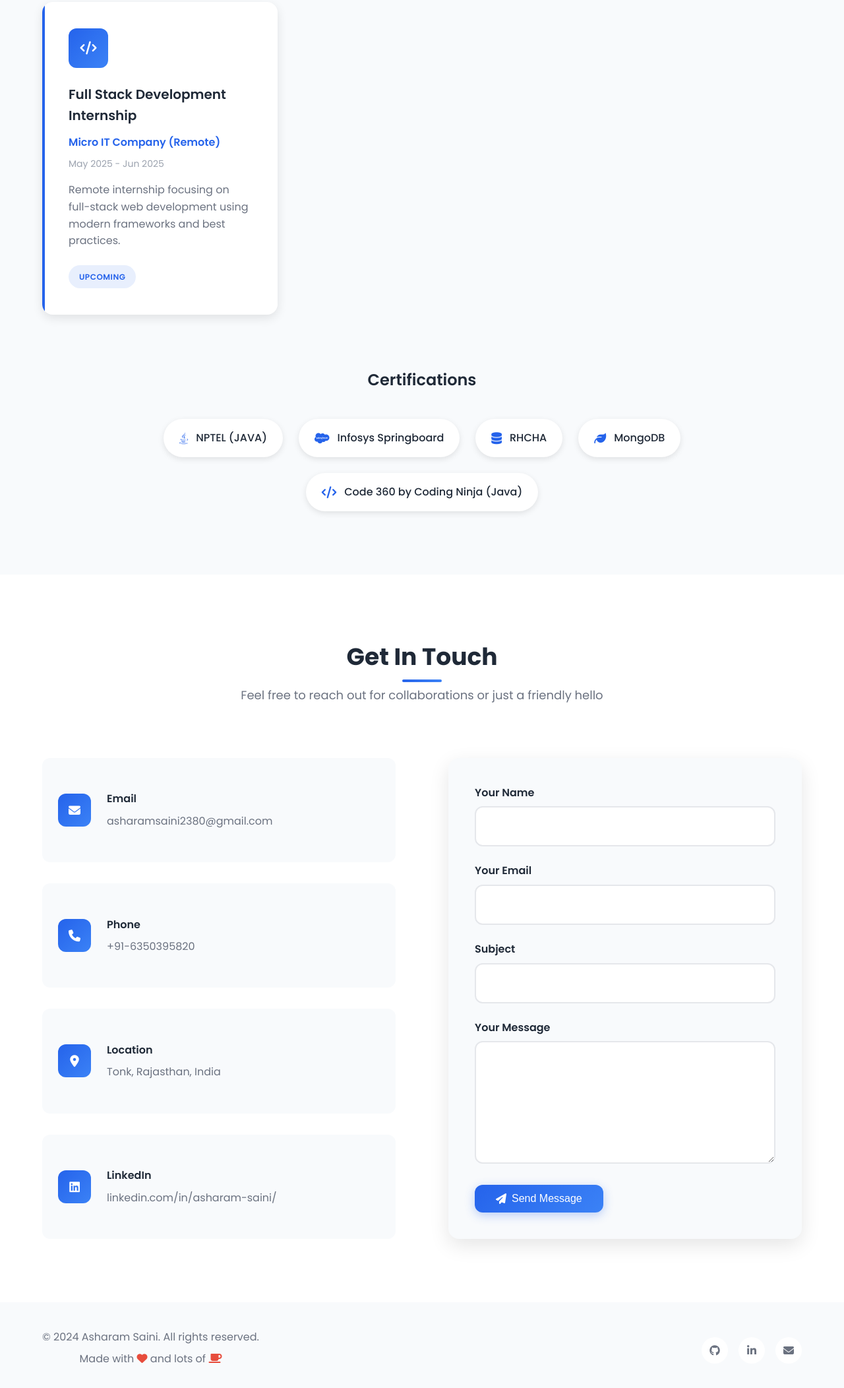
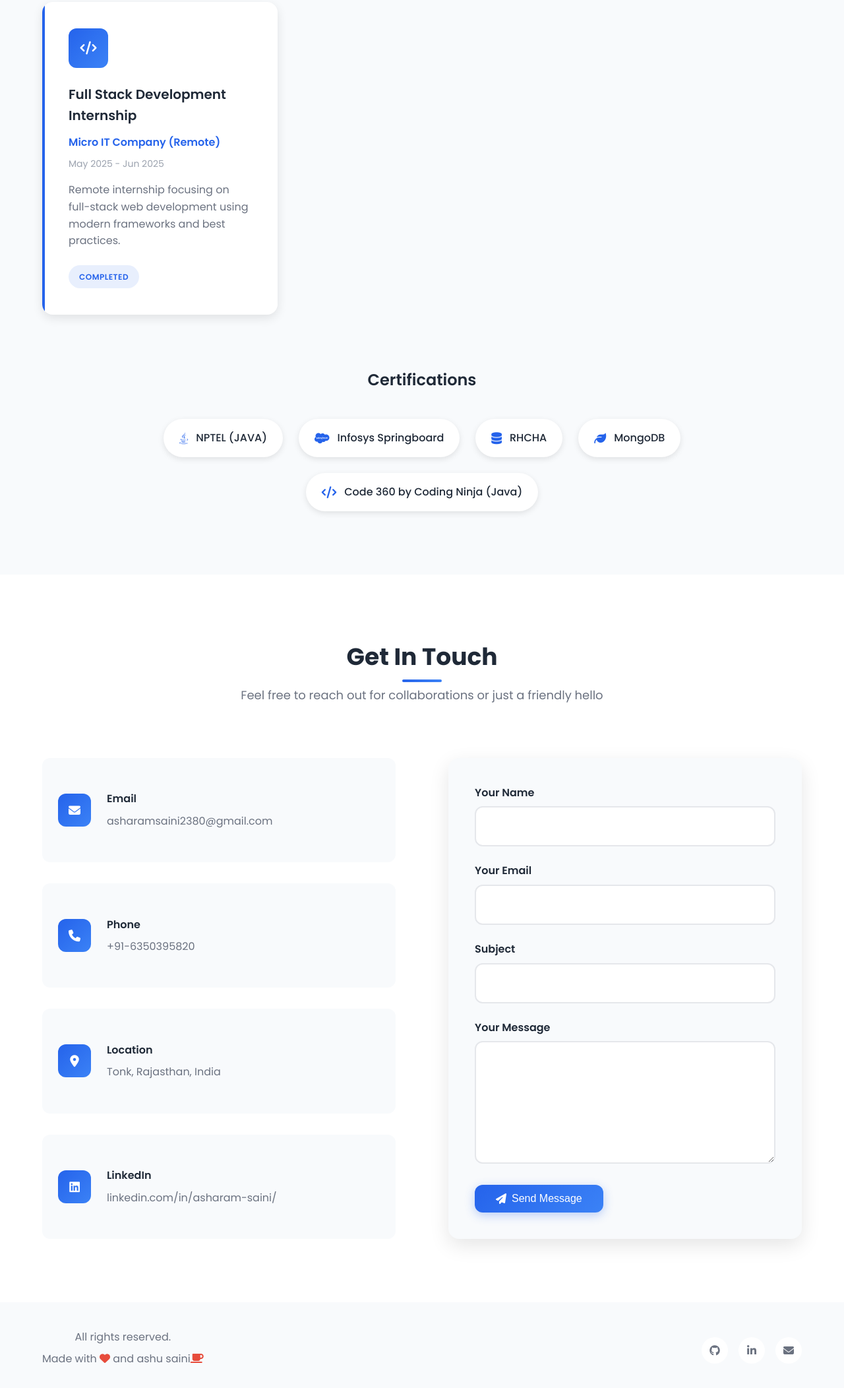
Before and after one commit to Ashu2380/Portfolio-website, a plain HTML site: page index.html in a window 1280 px wide. Shown: the part 7200-9304 px from the top of the page at 66% size. Drawn offline with Linux system fonts and the light colour scheme.

Commit message:
Update portfolio website

```diff
--- a/index.html
+++ b/index.html
@@ -586,7 +586,7 @@
                             Comprehensive training in cybersecurity fundamentals, threat analysis,
                             and security best practices for modern applications.
                         </p>
-                        <div class="training-status ongoing">Ongoing</div>
+                        <div class="training-status ongoing">Completed</div>
                     </div>
                 </div>
 
@@ -634,7 +634,7 @@
                             Remote internship focusing on full-stack web development using modern
                             frameworks and best practices.
                         </p>
-                        <div class="training-status upcoming">Upcoming</div>
+                        <div class="training-status upcoming">Completed</div>
                     </div>
                 </div>
             </div>
@@ -754,8 +754,8 @@
         <div class="container">
             <div class="footer-content">
                 <div class="footer-text">
-                    <p>&copy; 2024 Asharam Saini. All rights reserved.</p>
-                    <p>Made with <i class="fas fa-heart"></i> and lots of <i class="fas fa-coffee"></i></p>
+                    <p> All rights reserved.</p>
+                    <p>Made with <i class="fas fa-heart"></i> and ashu saini<i class="fas fa-coffee"></i></p>
                 </div>
 
                 <div class="footer-social">
```
Also changed, not shown: 1 other file.
